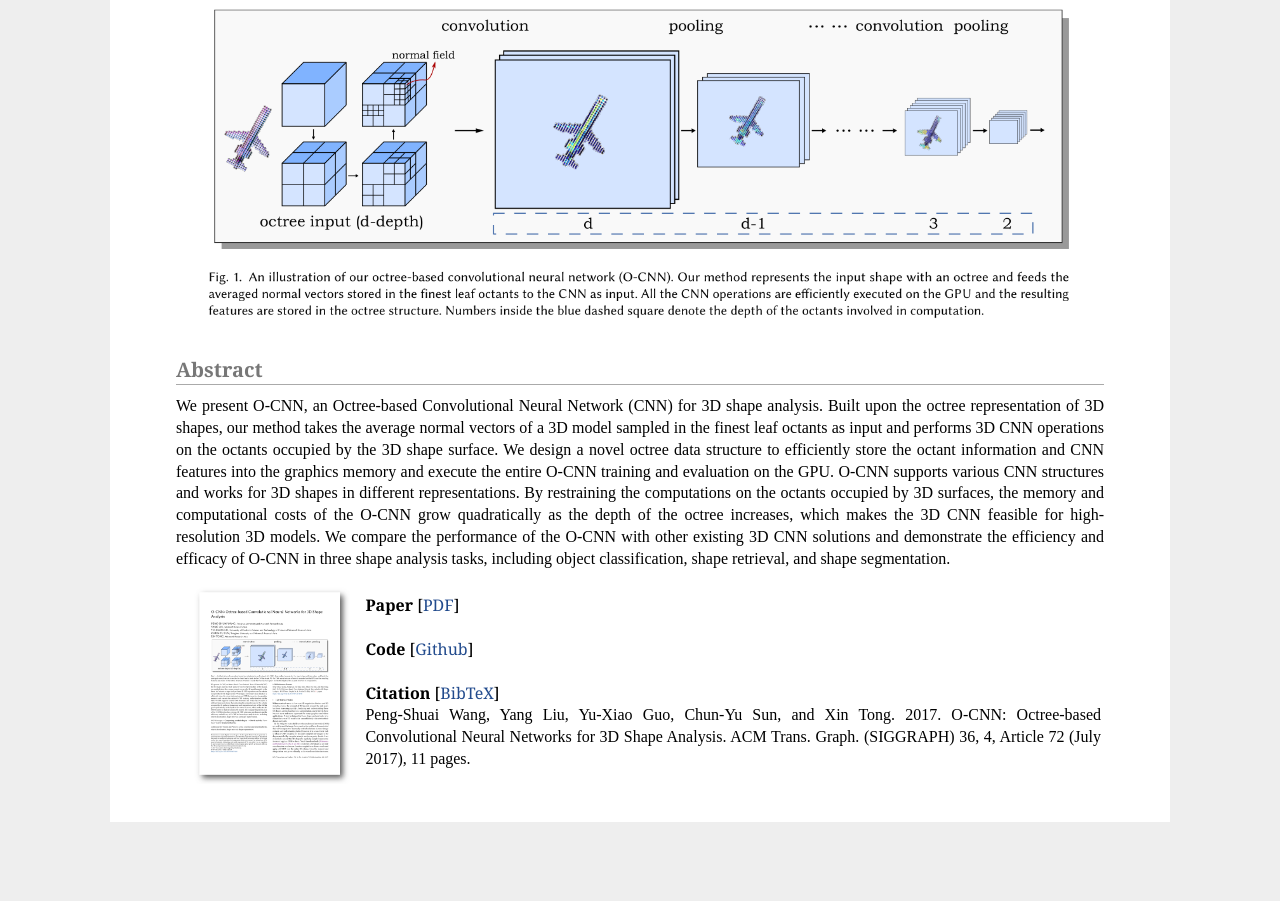
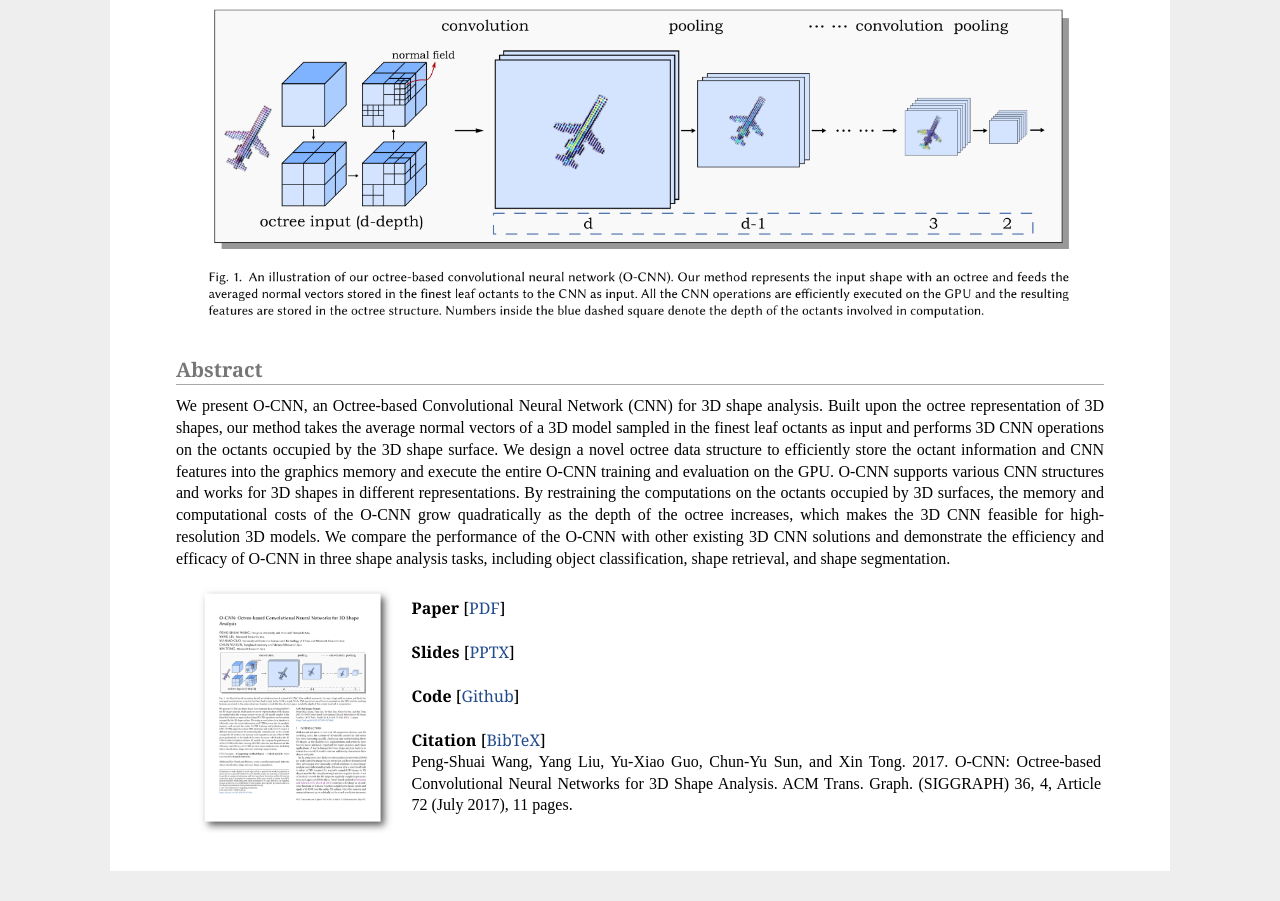
Before and after one commit to wang-ps/wang-ps.github.io, a plain HTML site: page O-CNN.html in a window 1280 px wide. Shown: the part 210-1111 px from the top of the page. Before the commit the page ends 1062 px from the top, so only its background shows below. Drawn offline with Linux system fonts and the light colour scheme.

Commit message:
Release the slides of o-cnn

```diff
--- a/O-CNN.html
+++ b/O-CNN.html
@@ -83,11 +83,12 @@
 
   </tr>
     <tr>
-      <td align="center" width="20%">
-        <img src="./O-CNN_files/thumbmail.png" width="160">
+      <td align="center" width="25%">
+        <img src="./O-CNN_files/thumbmail.png" width="200">
       </td>
       <td>
           <strong>Paper</strong> [<a href="./O-CNN_files/CNN3D.pdf" target="_blank">PDF</a>] <br><br>
+          <strong>Slides</strong> [<a href="https://1drv.ms/p/s!Ar9egoTYLACXj2a1RZhKxbMDUjjR" target="_blank">PPTX</a>] <br><br>
           <strong>Code </strong> [<a href="https://github.com/Microsoft/O-CNN">Github</a>] <br><br>
           <strong>Citation</strong> [<a href="O-CNN_files/o-cnn.bib">BibTeX</a>]<br>
           <p style="text-align:justify;">
```
Also changed, not shown: index.html (+1 -0 lines).
